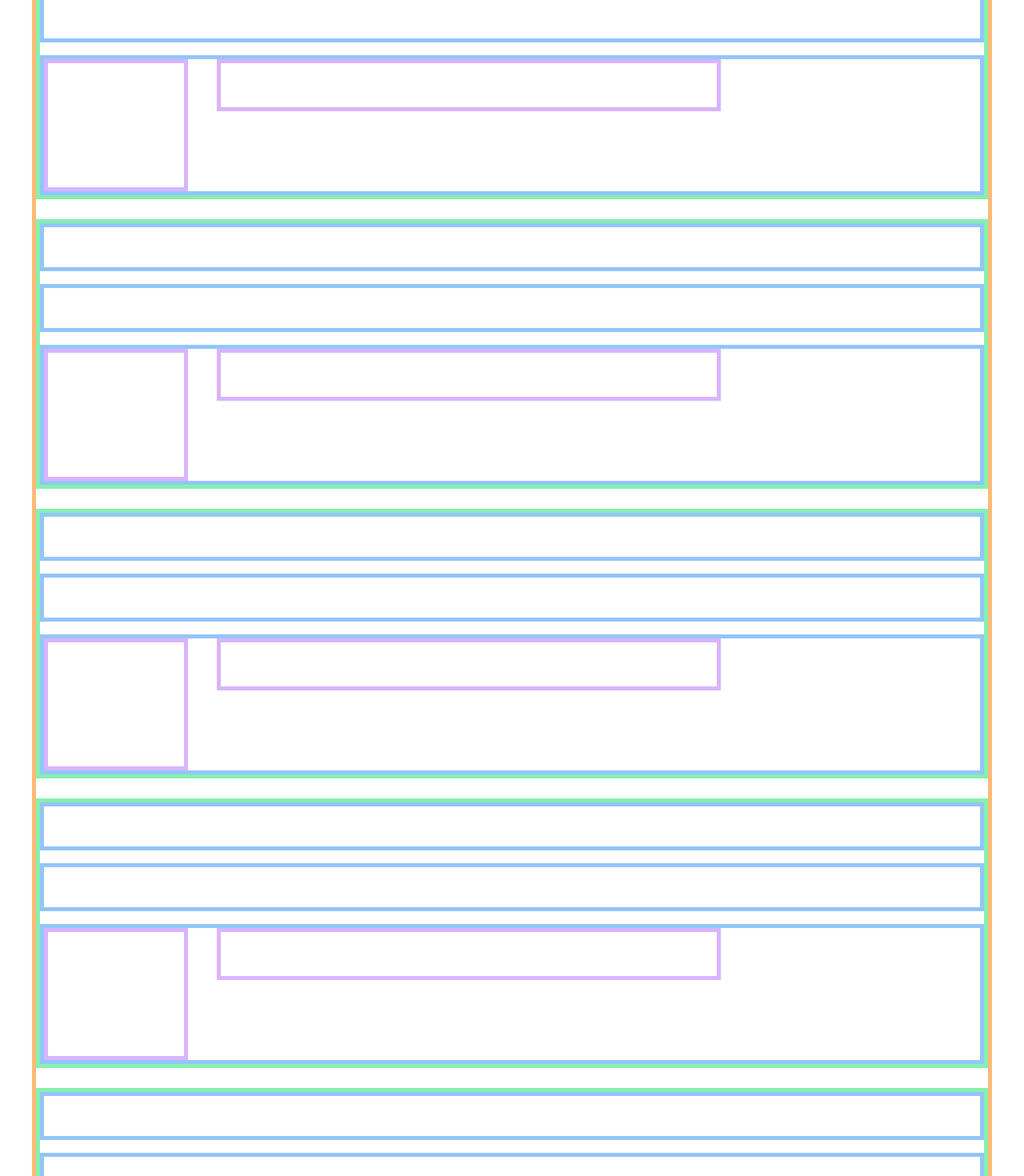
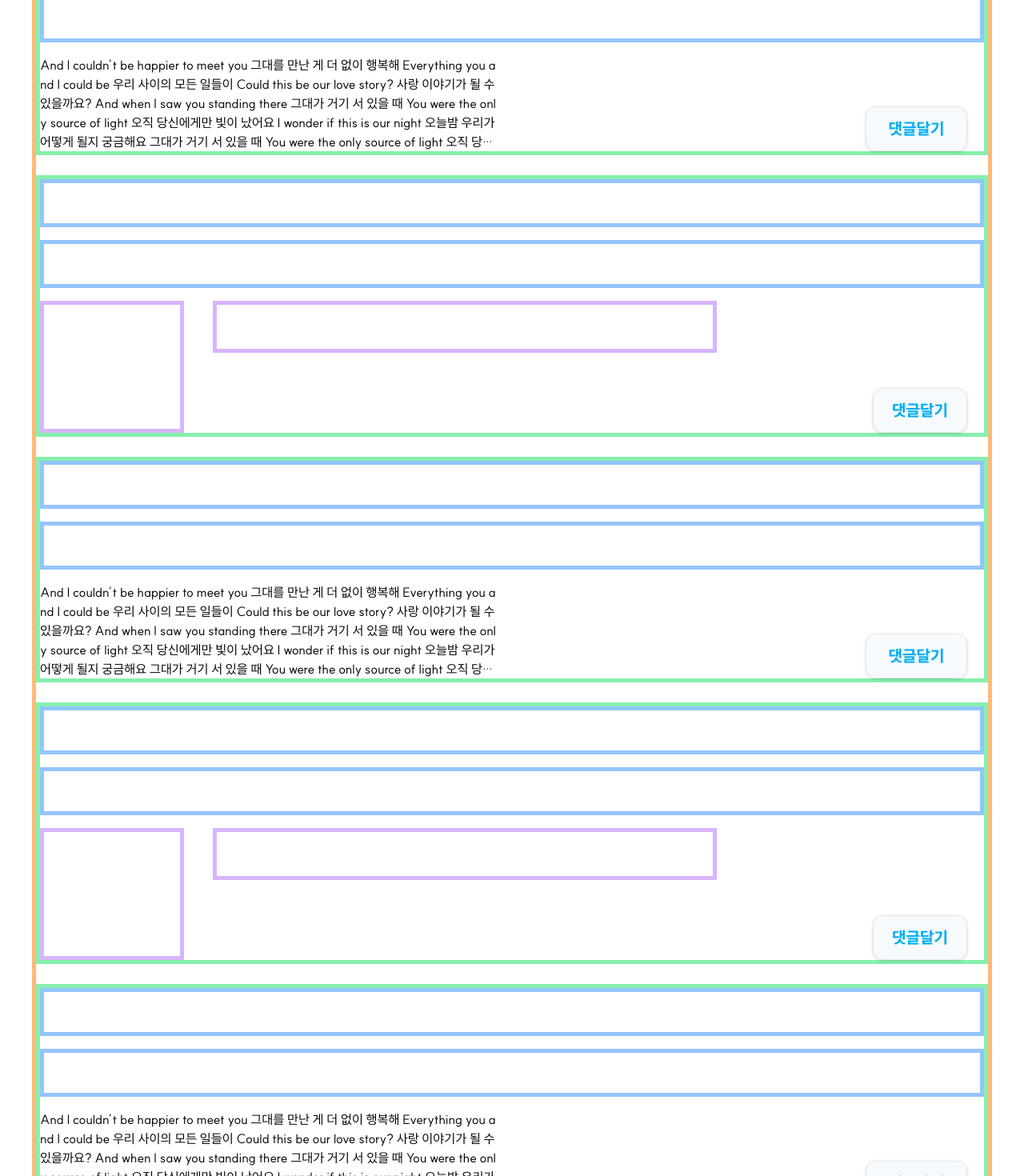
Before and after one commit to mobi-projects/nail-case-client, a Next.js app: page /manager/base/my-shop/review in a window 1280 px wide. Shown: the part 1320-2790 px from the top of the page at 80% size. Built offline with nearby package versions, Linux system fonts and the light colour scheme.

Commit message:
🎨 manager/base/my-shop/review03-01-03
* issue: [NAILCASE-139](https://nailcase.atlassian.net/browse/NAILCASE-139) sub-issues: - [NAILCASE-175](https://nailcase.atlassian.net/browse/NAILCASE-175)

```diff
--- a/src/component/custom/manager/base/my-shop/review/03/index.tsx
+++ b/src/component/custom/manager/base/my-shop/review/03/index.tsx
@@ -1,20 +1,27 @@
+import { NTButton } from "@/component/common/atom/nt-button"
+
 export default function Manager_Base_MyShop_Review_03() {
+	const imageSrc = [false, true, false, true, false]
+	//윗부분 삭제예정 예시 보여드릴려고
 	return (
 		<div className="mt-[18px] flex w-full flex-col gap-[25px] border-[5px] border-orange-300">
-			<Manager_Base_MyShop_Review_03_01 />
-			<Manager_Base_MyShop_Review_03_01 />
-			<Manager_Base_MyShop_Review_03_01 />
-			<Manager_Base_MyShop_Review_03_01 />
-			<Manager_Base_MyShop_Review_03_01 />
+			<Manager_Base_MyShop_Review_03_01 imageSrc={imageSrc[0]} />
+			<Manager_Base_MyShop_Review_03_01 imageSrc={imageSrc[1]} />
+			<Manager_Base_MyShop_Review_03_01 imageSrc={imageSrc[2]} />
+			<Manager_Base_MyShop_Review_03_01 imageSrc={imageSrc[3]} />
+			<Manager_Base_MyShop_Review_03_01 imageSrc={imageSrc[4]} />
 		</div>
 	)
 }
-function Manager_Base_MyShop_Review_03_01() {
+type imgaeSrcPT = {
+	imageSrc: boolean
+}
+function Manager_Base_MyShop_Review_03_01({ imageSrc }: imgaeSrcPT) {
 	return (
 		<div className="flex w-full flex-col gap-[16px] border-[5px] border-green-300">
 			<Manager_Base_MyShop_Review_03_01_01 />
 			<Manager_Base_MyShop_Review_03_01_02 />
-			<Manager_Base_MyShop_Review_03_01_03 />
+			<ReivewCommentGroup imageSrc={imageSrc} />
 		</div>
 	)
 }
@@ -24,11 +31,26 @@ function Manager_Base_MyShop_Review_03_01_01() {
 function Manager_Base_MyShop_Review_03_01_02() {
 	return <div className="h-[60px] w-full border-[5px] border-blue-300"></div>
 }
-function Manager_Base_MyShop_Review_03_01_03() {
+function ReivewCommentGroup({ imageSrc }: imgaeSrcPT) {
 	return (
-		<div className="flex h-fit min-h-[65px] w-full gap-[36px] border-[5px] border-blue-300">
-			<Manager_Base_MyShop_Review_03_01_03_01 />
-			<Manager_Base_MyShop_Review_03_01_03_02 />
+		<div className="flex h-fit min-h-[30px] w-full items-end justify-between pr-[21px]">
+			{imageSrc ? (
+				<div className="first-line: flex w-full gap-[36px]">
+					<Manager_Base_MyShop_Review_03_01_03_01 />
+					<Manager_Base_MyShop_Review_03_01_03_02 />
+				</div>
+			) : (
+				<div className="line-clamp-5 h-fit w-[576px]">
+					And I couldn’t be happier to meet you 그대를 만난 게 더 없이 행복해
+					Everything you and I could be 우리 사이의 모든 일들이 Could this be
+					our love story? 사랑 이야기가 될 수 있을까요? And when I saw you
+					standing there 그대가 거기 서 있을 때 You were the only source of
+					light 오직 당신에게만 빛이 났어요 I wonder if this is our night 오늘밤
+					우리가 어떻게 될지 궁금해요 그대가 거기 서 있을 때 You were the only
+					source of light 오직 당신에게만 빛이 났어요
+				</div>
+			)}
+			<NTButton variant="secondary">댓글달기</NTButton>
 		</div>
 	)
 }
--- a/src/config/tailwind/styles.ts
+++ b/src/config/tailwind/styles.ts
@@ -31,6 +31,7 @@ export const COLORS = {
 export const fontWeight = {
 	Light: 300,
 	Regular: 400,
+	Medium: 500,
 	SemiBold: 600,
 	Bold: 700,
 } as const
```
